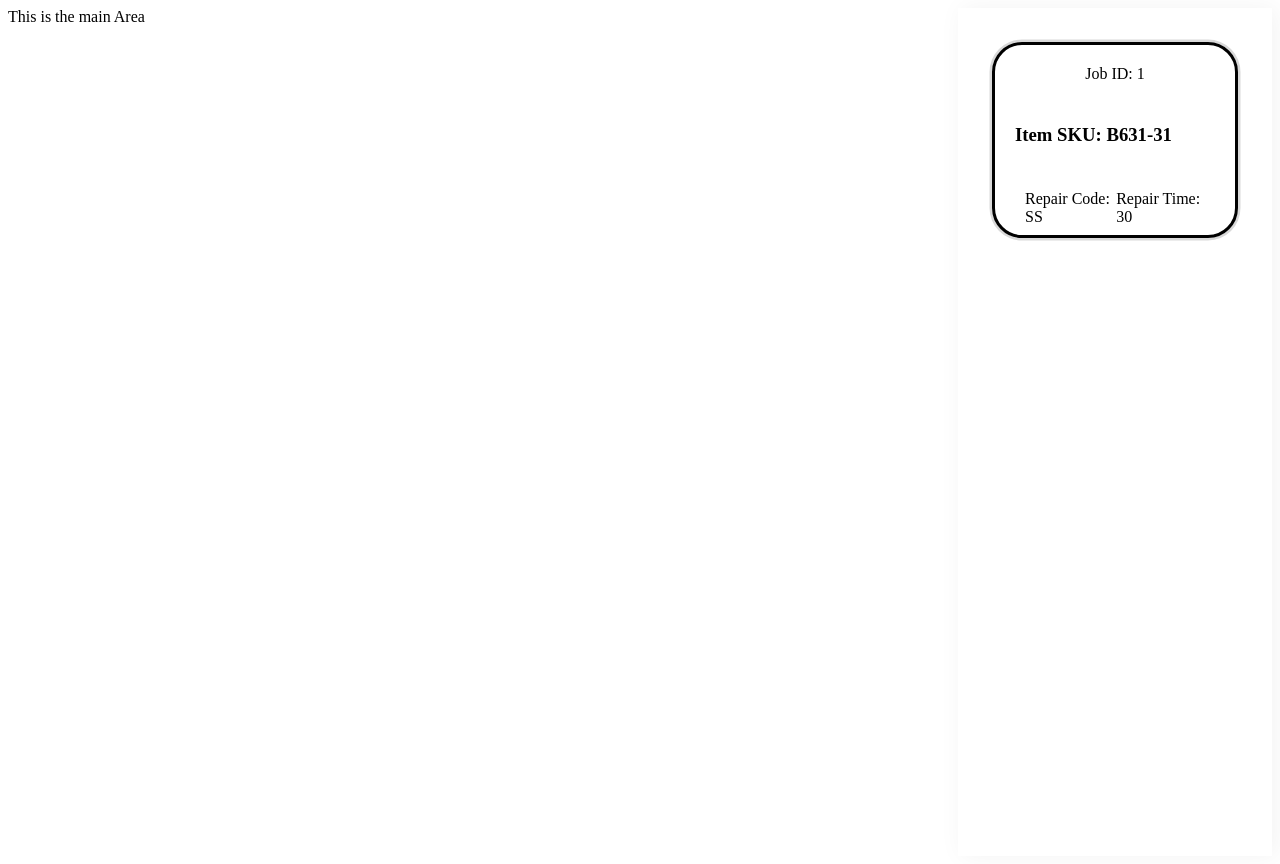
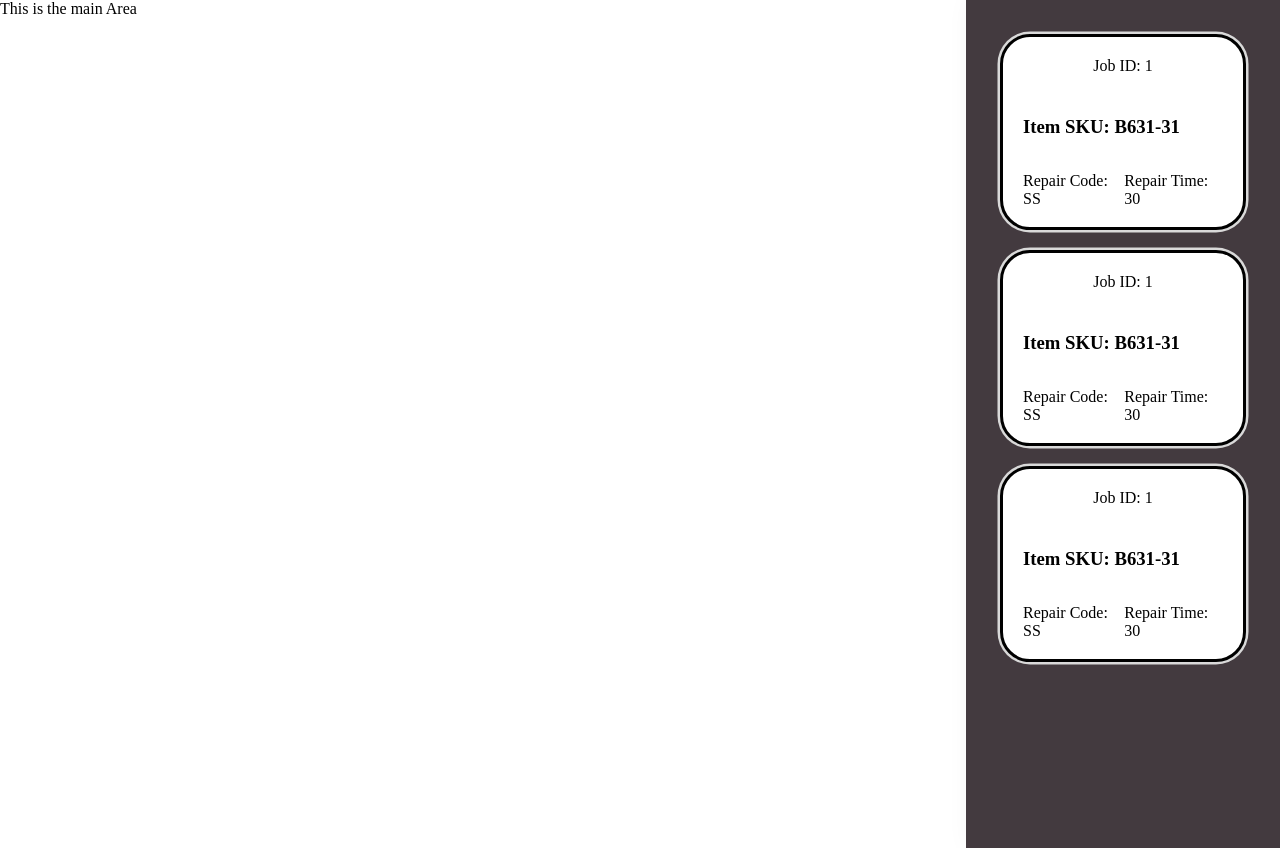
Before and after one commit to austinwilson1296/repair-management-system, a Vue app: page / in a window 1280 px wide. Built offline with nearby package versions, Linux system fonts and the light colour scheme; the HTML template or start-up script is replaced by a standard one.

Commit message:
more styling

```diff
--- a/src/App.vue
+++ b/src/App.vue
@@ -10,10 +10,12 @@
 
 </template>
 <script setup lang="ts">
+import './assets/main.css';
 import JobBoard from './components/JobBoard.vue';
 
 </script>
 <style scoped>
+
 .main-container{
   margin: 0;
   display: flex;
@@ -27,7 +29,7 @@ import JobBoard from './components/JobBoard.vue';
 }
 
 .job-board{
-  flex:1 1 1;
+  flex: 1 1 1;
 
 }
 </style>
--- /dev/null
+++ b/src/assets/main.css
@@ -0,0 +1,3 @@
+body{
+    margin:0;
+}
--- a/src/components/JobBoard.vue
+++ b/src/components/JobBoard.vue
@@ -1,6 +1,8 @@
 <template>
     <div class="sidebar">
-    <JobCard :job-card-data="jobData"/>
+        <JobCard :job-card-data="jobData" />
+        <JobCard :job-card-data="jobData" />
+        <JobCard :job-card-data="jobData" />
     </div>
 </template>
 
@@ -30,10 +32,14 @@ const jobData: JobCardData = {
 
 <style scoped>
 .sidebar {
-  background: #ffffff;
+  background: #433A3F;
   box-shadow: 4px 0 24px rgba(0, 0, 0, 0.05);
   padding: 1.5rem;
   height: 100vh;
+  display: flex;
+  flex-direction: column;
+  ;
+
 }
 
 .sidebar a {
--- a/src/components/JobCard.vue
+++ b/src/components/JobCard.vue
@@ -29,6 +29,7 @@ const props = defineProps<Props>();
 <style scoped>
 
 .job-container{
+    background: white;
     border-radius: 30px;
     border: solid;
     display: grid;
@@ -37,7 +38,8 @@ const props = defineProps<Props>();
     width: 200px;
     height: 150px;
     box-shadow: 0 0 0 2.5px#D9D9D9;
-    margin: 10px;
+    margin: 10px
+
 
 }
 header{
@@ -46,7 +48,7 @@ header{
 .repair-data{
     display: flex;
     justify-content: space-around;
-    margin: 10px;
+
 }
 
 </style>
--- a/src/types.ts
+++ b/src/types.ts
@@ -10,7 +10,8 @@ export interface Job {
     assignedTechnician: string,
     startTime: Date,
     endTime: Date,
-    repairStatus: RepairStatus
+    repairStatus: RepairStatus,
+    repairImageURLs: string[]
 }
 
 export type JobCardData = Pick<Job,"jobId" | "product" | "repair">
```
Also changed, not shown: src/components/JobWorkArea.vue (added, +11 -0 lines).
